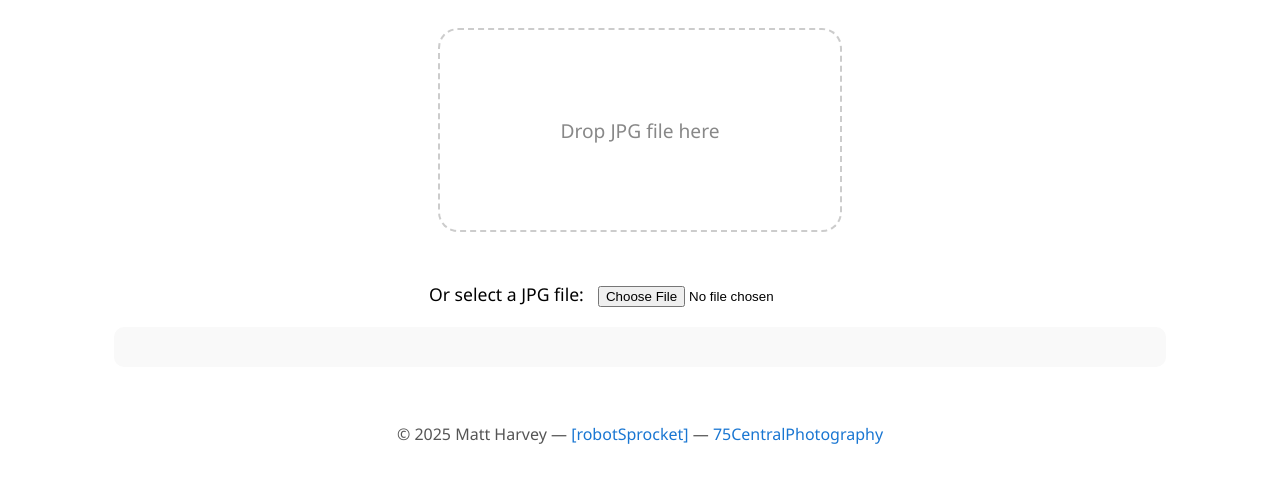
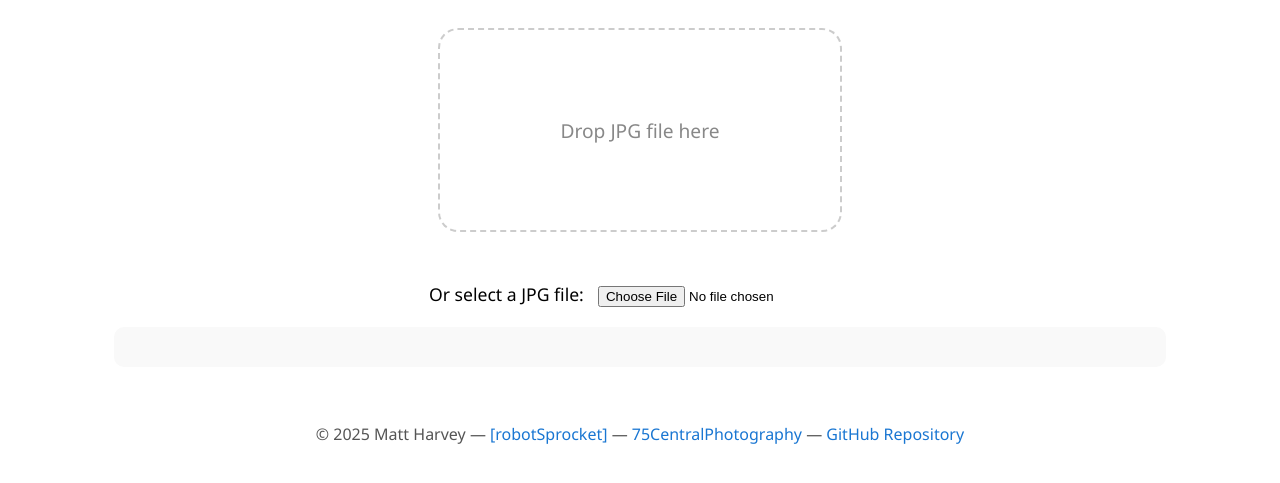
Before and after one commit to MattGHarvey/metadataviewer, a plain HTML site: page index.html in a window 1280 px wide. Shown: the part 151-634 px from the top of the page. Drawn offline with nearby package versions, Linux system fonts and the light colour scheme; no server answers.

Commit message:
Add GitHub repository link to footer in index.html

```diff
--- a/index.html
+++ b/index.html
@@ -170,6 +170,14 @@
 				style="color: #1976d2; text-decoration: none"
 				>75CentralPhotography</a
 			>
+			&mdash;
+			<a
+				href="https://github.com/MattGHarvey/metadataviewer"
+				target="_blank"
+				rel="noopener"
+				style="color: #1976d2; text-decoration: none"
+				>GitHub Repository</a
+			>
 		</footer>
 		<script src="https://cdn.jsdelivr.net/npm/exif-js"></script>
 		<script src="https://unpkg.com/leaflet@1.9.4/dist/leaflet.js"></script>
```
